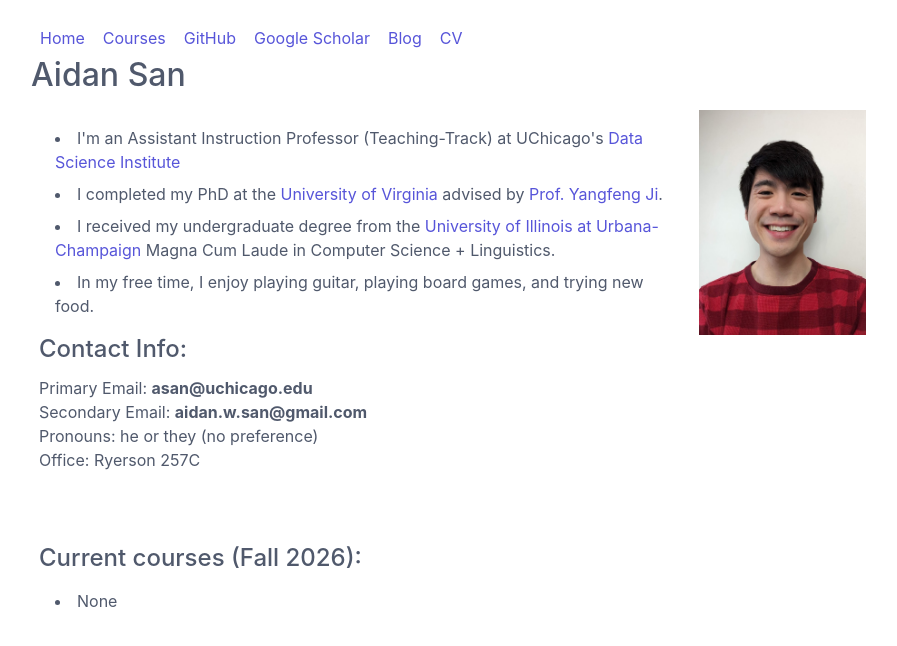
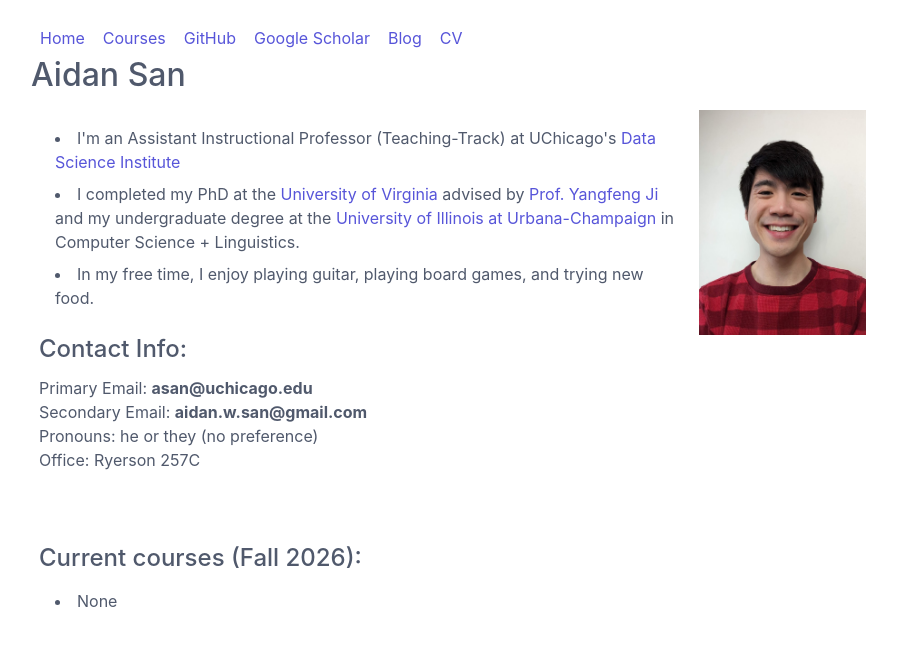
Before and after one commit to aidansan/aidansan.github.io, a Jekyll site: the page built from index.html, in a window 1280 px wide. Shown: the top 646 px of the page, without its empty margins (169-1066 px from the left). Built offline with Jekyll 4.4.1, drawn with Linux system fonts in a browser that asks for light colours.

Commit message:
Update index.html

```diff
--- a/index.html
+++ b/index.html
@@ -6,9 +6,8 @@ layout: default
 <div class="columns">
 <div class="column col-9">
 <ul>
-  <li>I'm an Assistant Instruction Professor (Teaching-Track) at UChicago's <a href="https://datascience.uchicago.edu/">Data Science Institute</a></li>
-  <li>I completed my PhD at the <a href="https://engineering.virginia.edu/departments/computer-science">University of Virginia</a> advised by <a href="http://yangfengji.net/">Prof. Yangfeng Ji</a>.</li>
-  <li>I received my undergraduate degree from the <a href="https://cs.illinois.edu/"> University of Illinois at Urbana-Champaign</a> Magna Cum Laude in Computer Science + Linguistics.</li>
+  <li>I'm an Assistant Instructional Professor (Teaching-Track) at UChicago's <a href="https://datascience.uchicago.edu/">Data Science Institute</a></li>
+  <li>I completed my PhD at the <a href="https://engineering.virginia.edu/departments/computer-science">University of Virginia</a> advised by <a href="http://yangfengji.net/">Prof. Yangfeng Ji</a> and my undergraduate degree at the <a href="https://cs.illinois.edu/"> University of Illinois at Urbana-Champaign</a> in Computer Science + Linguistics.</li>
   <li>In my free time, I enjoy playing guitar, playing board games, and trying new food.</li>
 </ul>
 </div>
```
